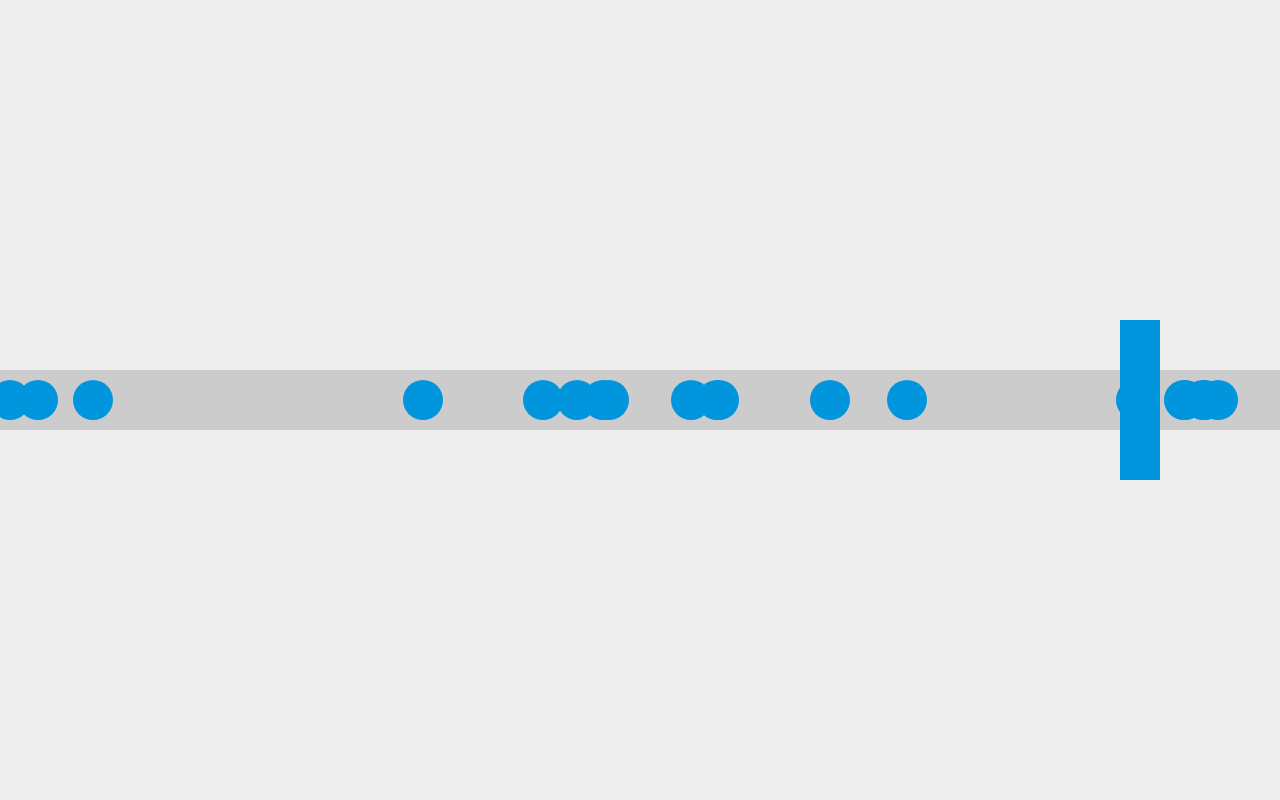
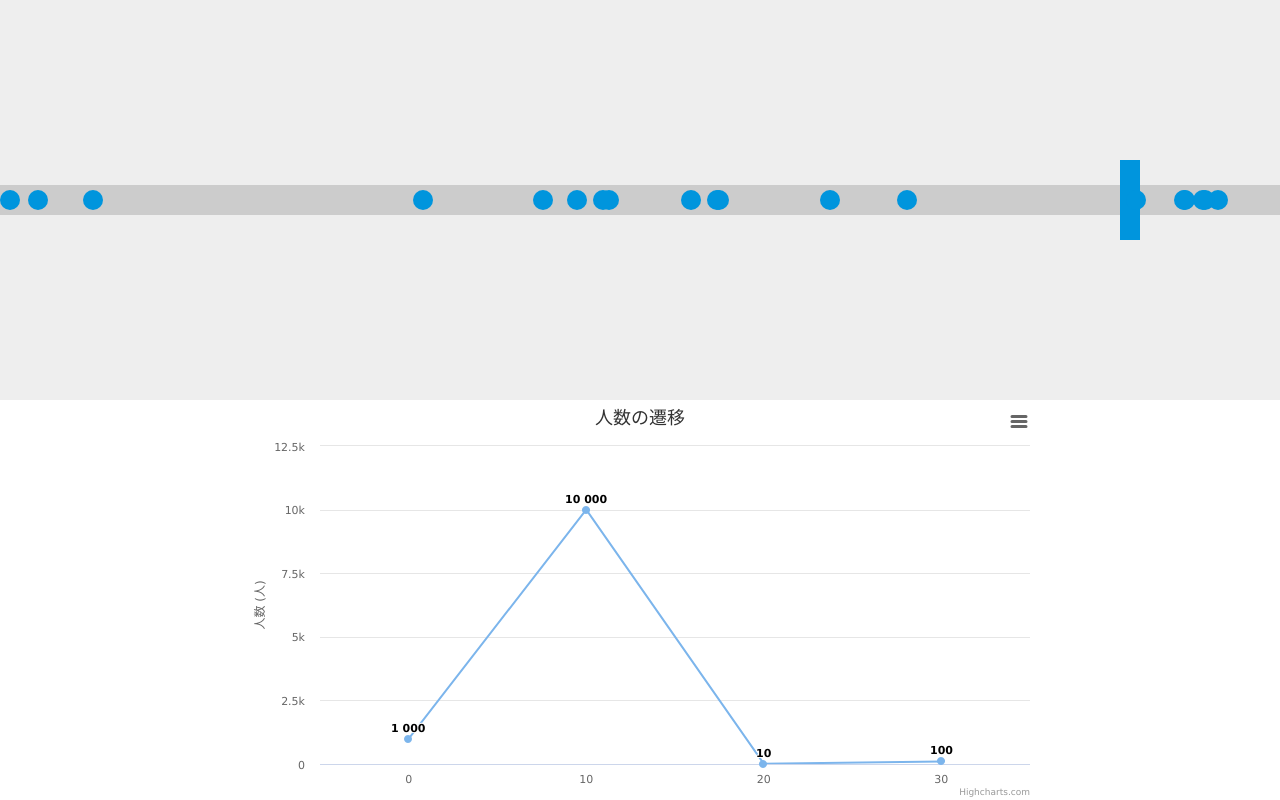
Before and after one commit to calc-mie/MIP-Simulator, a plain HTML site: page index.html in a window 1280 px wide. Drawn offline with nearby package versions, Linux system fonts and the light colour scheme.

Commit message:
Add some classes

```diff
--- a/index.html
+++ b/index.html
@@ -6,10 +6,22 @@
         <style>
             * { padding: 0; margin: 0; }
             canvas { background: #eee; display: block; margin: 0 auto; }
+            #container {
+	            min-width: 310px;
+	            max-width: 800px;
+	            height: 400px;
+	            margin: 0 auto
+            }
         </style>
     </head>
     <body>
         <canvas id="canvas" width="500" height="500"></canvas>
     <script src="script.js"></script>
+    <script src="https://code.highcharts.com/highcharts.js"></script>
+    <script src="https://code.highcharts.com/modules/exporting.js"></script>
+    <script src="https://code.highcharts.com/modules/export-data.js"></script>
+    <div id="container" style="min-width: 310px; height: 400px; margin: 0 auto"></div>
+    <script src="graph.js"></script>
+
     </body>
 </html>
--- a/script.js
+++ b/script.js
@@ -5,7 +5,7 @@ function canvas_resize(){
   var windowInnerWidth = window.innerWidth;
   var windowInnerHeight = window.innerHeight;
   canvas.setAttribute('width',windowInnerWidth);
-  canvas.setAttribute('height',windowInnerHeight);
+  canvas.setAttribute('height',windowInnerHeight/2);
 }
 window.addEventListener('resize', canvas_resize, false);
 canvas_resize();
@@ -49,24 +49,27 @@ class Person {
 // People: Personのリスト 全体の人数管理など
 class People {
     constructor() {
-        this.person = [];
+        this.people = [];
     }
 
     get length() {
-        return this.person.length;
+        return this.people.length;
     }
 
     enter() {
-        this.person.push(new Person());
+        this.people.push(new Person());
     }
 
     exit() {
-        this.person.shift();
+        this.people.shift();
     }
 
     draw() {
-        for (var p of this.person) {
-            p.draw();
+        for (var person of this.people) {
+            // 問題点 : 人を消すのがうまくできていない
+            if (person.position >= 3)
+                this.exit();
+            person.draw();
         }
     }
 }
@@ -76,11 +79,12 @@ class Cashier {
     constructor() {
         this.height = ball_r * 8;
         this.width = ball_r * 2;
+        this.pos = new Pos(canvas.width * 7/8, canvas.height/2 - this.height/2);
     }
     draw() {
         ctx.beginPath();
         ctx.fillStyle = "#0095DD";
-        ctx.fillRect(canvas.width * 7/8, canvas.height/2 - this.height/2, this.width, this.height);
+        ctx.fillRect(this.pos.x, this.pos.y, this.width, this.height);
         ctx.closePath();
     }
 }
@@ -103,6 +107,7 @@ function init() {
     people = new People();
     cashier = new Cashier();
     line = new Line();
+    //graph = new Graph();
 }
 
 // 描画関数
--- a/style.css
+++ /dev/null
@@ -1 +0,0 @@
-canvas { background: #eee;}
```
